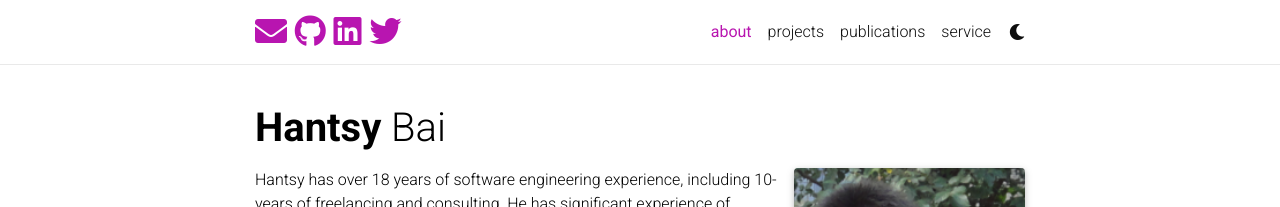
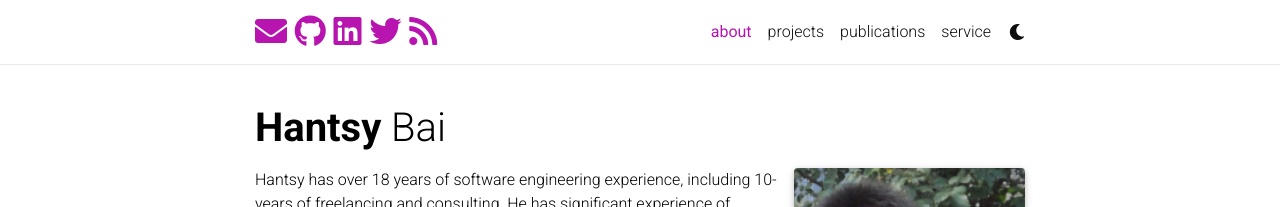
Before and after one commit to hantsy/hantsy.github.io, a Jekyll site: the page built from _pages/about.md, in a window 1280 px wide and 900 px high. Shown: the top 207 px of the window. Built offline with Jekyll 4.4.1, drawn with Linux system fonts in a browser that asks for light colours; nearby versions of some CDN libraries; emoji names are drawn with the system emoji font; a style sheet for code colours, icons or effects is not loaded.

Commit message:
add rss link

```diff
--- a/_includes/social.html
+++ b/_includes/social.html
@@ -1,17 +1,32 @@
 <span class="contact-icon text-center">
   {% if site.email %}<a href="mailto:{{ site.email | encode_email }}"><i class="fas fa-envelope"></i></a>{% endif %}
-  {% if site.orcid_id %}<a href="https://orcid.org/{{ site.orcid_id }}" target="_blank" title="ORCID"><i class="ai ai-orcid"></i></a>{% endif %}
-  {% if site.scholar_userid %}<a href="https://scholar.google.com/citations?user={{ site.scholar_userid }}" target="_blank" title="Google Scholar"><i class="ai ai-google-scholar"></i></a>{% endif %}
-  {% if site.publons_id %}<a href="https://publons.com/a/{{ site.publons_id }}/" target="_blank" title="Publons"><i class="ai ai-publons"></i></a>{% endif %}
-  {% if site.research_gate_profile %}<a href="https://www.researchgate.net/profile/{{site.research_gate_profile}}/" target="_blank" title="ResearchGate"><i class="ai ai-researchgate"></i></a>{% endif %}
-  {% if site.github_username %}<a href="https://github.com/{{ site.github_username }}" target="_blank" title="GitHub"><i class="fab fa-github"></i></a>{% endif %}
-  {% if site.linkedin_username %}<a href="https://www.linkedin.com/in/{{ site.linkedin_username }}" target="_blank" title="LinkedIn"><i class="fab fa-linkedin"></i></a>{% endif %}
-  {% if site.twitter_username %}<a href="https://twitter.com/{{ site.twitter_username }}" target="_blank" title="Twitter"><i class="fab fa-twitter"></i></a>{% endif %}
-  {% if site.medium_username %}<a href="https://medium.com/@{{ site.medium_username }}" target="_blank" title="Medium"><i class="fab fa-medium"></i></a>{% endif %}
-  {% if site.quora_username %}<a href="https://www.quora.com/profile/{{ site.quora_username }}" target="_blank" title="Quora"><i class="fab fa-quora"></i></a>{% endif %}
-  {% if site.blogger_url %}<a href="{{ site.blogger_url }}" target="_blank" title="Blogger"><i class="fab fa-blogger-b"></i></a>{% endif %}
-  {% if site.work_url %}<a href="{{ site.work_url }}" target="_blank" title="Work"><i class="fas fa-briefcase"></i></a>{% endif %}
-  {% if site.wikidata_id %}<a href="https://www.wikidata.org/wiki/{{ site.wikidata_id }}" target="_blank" title="Wikidata"><i class="fas fa-barcode"></i></a>{% endif %}
-  {% if site.strava_userid %}<a href="https://www.strava.com/athletes/{{ site.strava_userid }}" target="_blank" title="Strava"><i class="fab fa-strava"></i></a>{% endif %}
-  {% if site.keybase_username %}<a href="https://keybase.io/{{ site.keybase_username }}" target="_blank" title="Keybase"><i class="fab fa-keybase"></i></a>{% endif %}
+  {% if site.orcid_id %}<a href="https://orcid.org/{{ site.orcid_id }}" target="_blank" title="ORCID"><i
+      class="ai ai-orcid"></i></a>{% endif %}
+  {% if site.scholar_userid %}<a href="https://scholar.google.com/citations?user={{ site.scholar_userid }}"
+    target="_blank" title="Google Scholar"><i class="ai ai-google-scholar"></i></a>{% endif %}
+  {% if site.publons_id %}<a href="https://publons.com/a/{{ site.publons_id }}/" target="_blank" title="Publons"><i
+      class="ai ai-publons"></i></a>{% endif %}
+  {% if site.research_gate_profile %}<a href="https://www.researchgate.net/profile/{{site.research_gate_profile}}/"
+    target="_blank" title="ResearchGate"><i class="ai ai-researchgate"></i></a>{% endif %}
+  {% if site.github_username %}<a href="https://github.com/{{ site.github_username }}" target="_blank" title="GitHub"><i
+      class="fab fa-github"></i></a>{% endif %}
+  {% if site.linkedin_username %}<a href="https://www.linkedin.com/in/{{ site.linkedin_username }}" target="_blank"
+    title="LinkedIn"><i class="fab fa-linkedin"></i></a>{% endif %}
+  {% if site.twitter_username %}<a href="https://twitter.com/{{ site.twitter_username }}" target="_blank"
+    title="Twitter"><i class="fab fa-twitter"></i></a>{% endif %}
+  {% if site.medium_username %}<a href="https://medium.com/@{{ site.medium_username }}" target="_blank"
+    title="Medium"><i class="fab fa-medium"></i></a>{% endif %}
+  {% if site.quora_username %}<a href="https://www.quora.com/profile/{{ site.quora_username }}" target="_blank"
+    title="Quora"><i class="fab fa-quora"></i></a>{% endif %}
+  {% if site.blogger_url %}<a href="{{ site.blogger_url }}" target="_blank" title="Blogger"><i
+      class="fab fa-blogger-b"></i></a>{% endif %}
+  {% if site.work_url %}<a href="{{ site.work_url }}" target="_blank" title="Work"><i
+      class="fas fa-briefcase"></i></a>{% endif %}
+  {% if site.wikidata_id %}<a href="https://www.wikidata.org/wiki/{{ site.wikidata_id }}" target="_blank"
+    title="Wikidata"><i class="fas fa-barcode"></i></a>{% endif %}
+  {% if site.strava_userid %}<a href="https://www.strava.com/athletes/{{ site.strava_userid }}" target="_blank"
+    title="Strava"><i class="fab fa-strava"></i></a>{% endif %}
+  {% if site.keybase_username %}<a href="https://keybase.io/{{ site.keybase_username }}" target="_blank"
+    title="Keybase"><i class="fab fa-keybase"></i></a>{% endif %}
+  <a href="{{ site.baseurl}}/feed.xml" target="_blank" title="Atom Feed"><i class="fa fa-rss"></i></a>
 </span>
```
